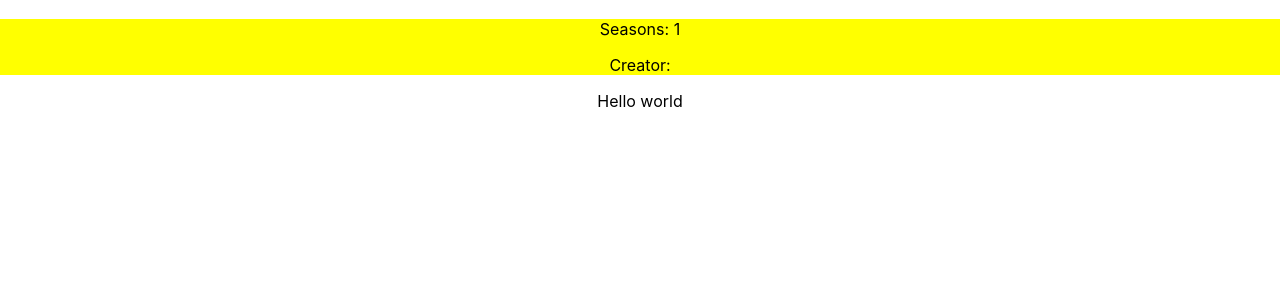
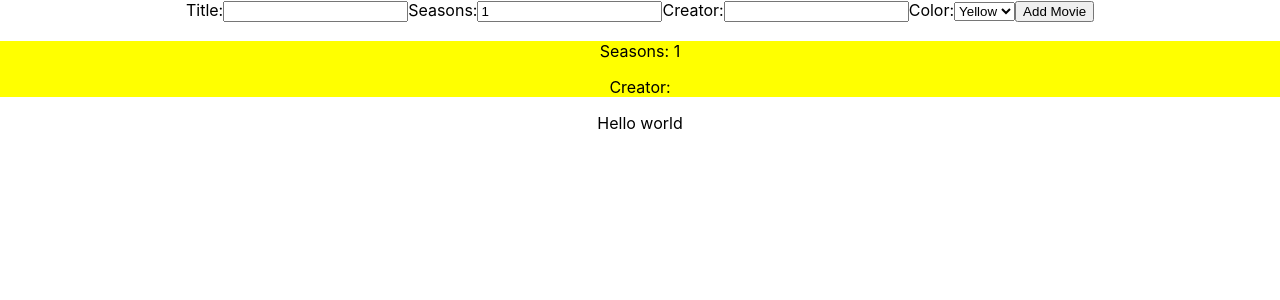
Before and after one commit to ari-harlem-caballero/React-Scratch-tvshow-list, a React (Create React App) app: page / in a window 1280 px wide. Shown: the top 300 px of the page. Built offline with nearby package versions, Linux system fonts and the light colour scheme.

Commit message:
form displays

```diff
--- a/src/App.js
+++ b/src/App.js
@@ -1,6 +1,7 @@
 import './App.css';
 import { useState } from 'react';
 import TVShow from './TVShows/TVShow';
+import TVShowForm from './TVShows/TVShowForm';
 
 function App() {
   // state: allShows, filteredShows, showTitle, showSeasons, showCreator, showColor, *showActors[]*
@@ -42,6 +43,17 @@ function App() {
   return (
     <div className="App">
       <section className='top'>
+        <TVShowForm
+          submitShow={submitShow}
+          showFormTitle={showFormTitle}
+          setShowFormTitle={setShowFormTitle}
+          showFormSeasons={showFormSeasons}
+          setShowFormSeasons={setShowFormSeasons}
+          showFormCreator={showFormCreator}
+          setShowFormCreator={setShowFormCreator}
+          showFormColor={showFormColor}
+          setShowFormColor={setShowFormColor}
+        />
         {/* form, current show */}
         <TVShow tvshow={{
           title: showFormTitle,
```
